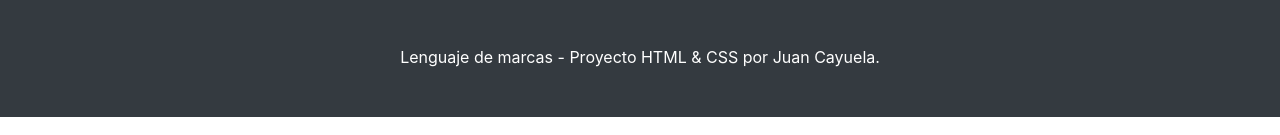
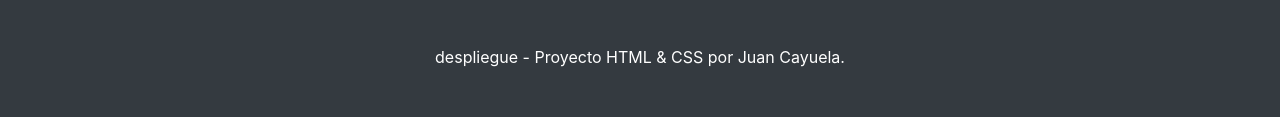
Before and after one commit to coheiden/remotos, a website: page src/hassio.html in a window 1280 px wide. Shown: the part 451-586 px from the top of the page. Drawn offline with Linux system fonts and the light colour scheme.

Commit message:
commit 3-1

```diff
--- a/src/hassio.html
+++ b/src/hassio.html
@@ -104,7 +104,7 @@
     <footer class="py-5 bg-dark">
       <div class="container">
         <p class="m-0 text-center text-white">
-          Lenguaje de marcas - Proyecto HTML & CSS por Juan Cayuela.
+          despliegue - Proyecto HTML & CSS por Juan Cayuela.
         </p>
       </div>
       <!-- /.container -->
```
